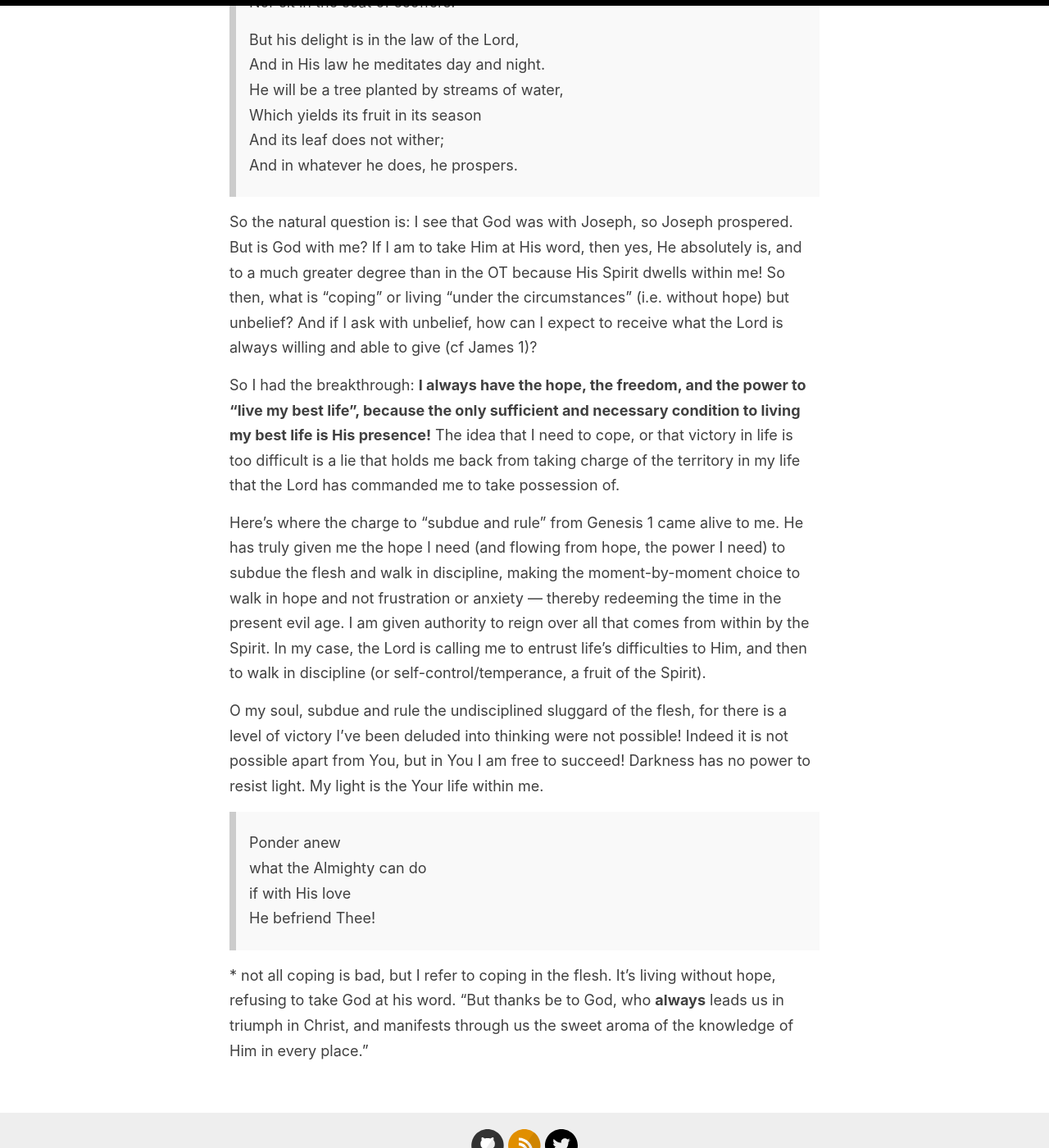
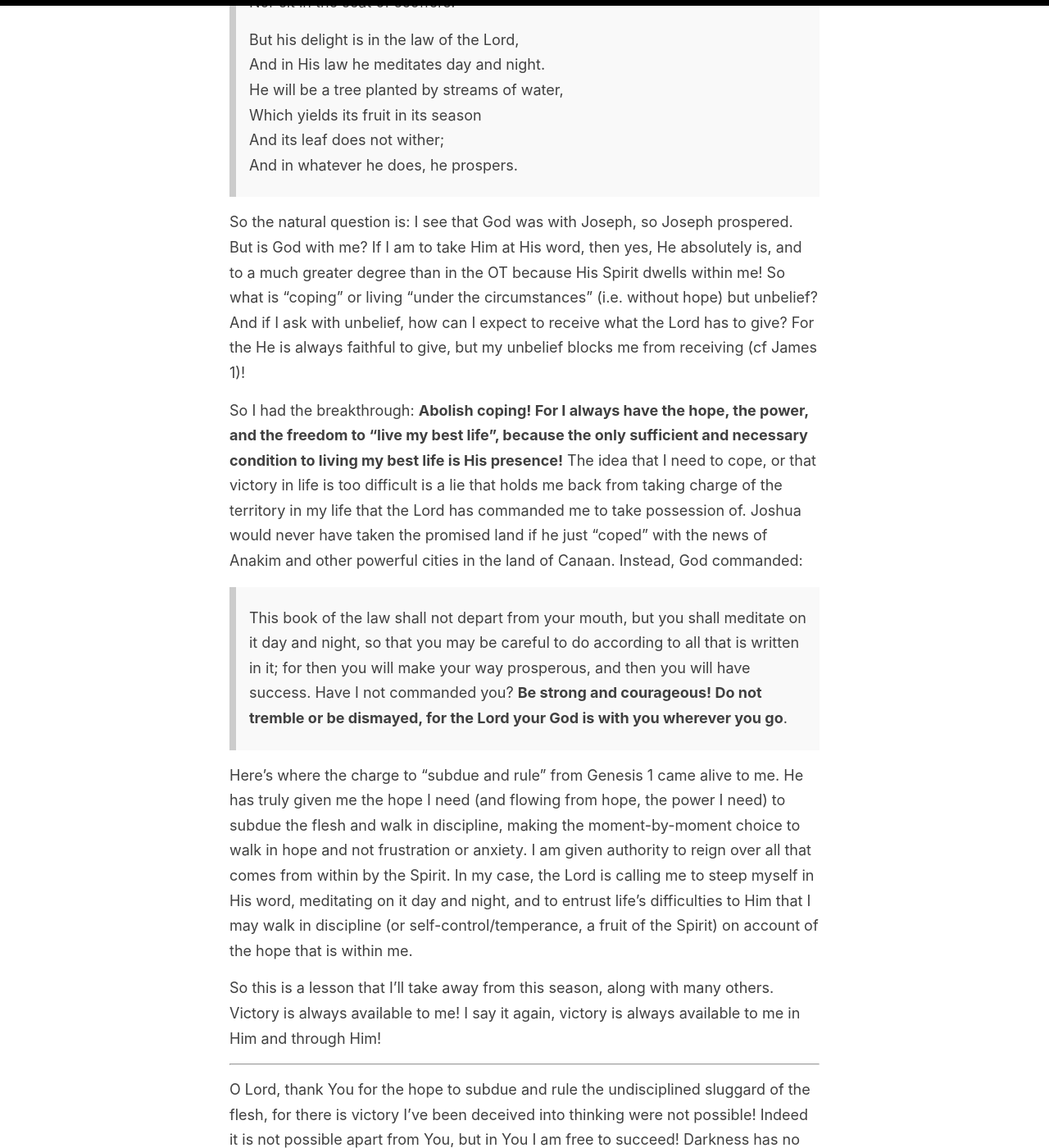
Before and after one commit to jiangts/bible-reflections, a Jekyll site: the page built from _posts/2020-04-26-psalm1.md, in a window 1280 px wide and 1400 px high, scrolled down 1358 px. Shown: the whole window at 82% size. Built offline with Jekyll 4.4.1, drawn with Linux system fonts in a browser that asks for light colours; some of the changed text lies outside the part shown.

Commit message:
Update Tue Apr 27 00:39:47 PDT 2021

```diff
--- a/_posts/2020-04-26-psalm1.md
+++ b/_posts/2020-04-26-psalm1.md
@@ -28,15 +28,19 @@ As Brian pointed out, in Genesis 38 Judah did everything wrong, repented and was
 > And its leaf does not wither;
 > And in whatever he does, he prospers.
 
-So the natural question is: I see that God was with Joseph, so Joseph prospered. But is God with me? If I am to take Him at His word, then yes, He absolutely is, and to a much greater degree than in the OT because His Spirit dwells within me! So then, what is "coping" or living "under the circumstances" (i.e. without hope) but unbelief? And if I ask with unbelief, how can I expect to receive what the Lord is always willing and able to give (cf James 1)?
+So the natural question is: I see that God was with Joseph, so Joseph prospered. But is God with me? If I am to take Him at His word, then yes, He absolutely is, and to a much greater degree than in the OT because His Spirit dwells within me! So what is "coping" or living "under the circumstances" (i.e. without hope) but unbelief? And if I ask with unbelief, how can I expect to receive what the Lord has to give? For the He is always faithful to give, but my unbelief blocks me from receiving (cf James 1)!
 
-So I had the breakthrough: **I always have the hope, the freedom, and the power to "live my best life", because the only sufficient and necessary condition to living my best life is His presence!** The idea that I need to cope, or that victory in life is too difficult is a lie that holds me back from taking charge of the territory in my life that the Lord has commanded me to take possession of.
+So I had the breakthrough: **Abolish coping! For I always have the hope, the power, and the freedom to "live my best life", because the only sufficient and necessary condition to living my best life is His presence!** The idea that I need to cope, or that victory in life is too difficult is a lie that holds me back from taking charge of the territory in my life that the Lord has commanded me to take possession of. Joshua would never have taken the promised land if he just "coped" with the news of Anakim and other powerful cities in the land of Canaan. Instead, God commanded:
 
-Here's where the charge to "subdue and rule" from Genesis 1 came alive to me. He has truly given me the hope I need (and flowing from hope, the power I need) to subdue the flesh and walk in discipline, making the moment-by-moment choice to walk in hope and not frustration or anxiety — thereby redeeming the time in the present evil age. I am given authority to reign over all that comes from within by the Spirit. In my case, the Lord is calling me to entrust life's difficulties to Him, and then to walk in discipline (or self-control/temperance, a fruit of the Spirit).
+> This book of the law shall not depart from your mouth, but you shall meditate on it day and night, so that you may be careful to do according to all that is written in it; for then you will make your way prosperous, and then you will have success. Have I not commanded you? **Be strong and courageous! Do not tremble or be dismayed, for the Lord your God is with you wherever you go**.
 
+Here's where the charge to "subdue and rule" from Genesis 1 came alive to me. He has truly given me the hope I need (and flowing from hope, the power I need) to subdue the flesh and walk in discipline, making the moment-by-moment choice to walk in hope and not frustration or anxiety. I am given authority to reign over all that comes from within by the Spirit. In my case, the Lord is calling me to steep myself in His word, meditating on it day and night, and to entrust life's difficulties to Him that I may walk in discipline (or self-control/temperance, a fruit of the Spirit) on account of the hope that is within me.
 
+So this is a lesson that I'll take away from this season, along with many others. Victory is always available to me! I say it again, victory is always available to me in Him and through Him!
 
-O my soul, subdue and rule the undisciplined sluggard of the flesh, for there is a level of victory I've been deluded into thinking were not possible! Indeed it is not possible apart from You, but in You I am free to succeed! Darkness has no power to resist light. My light is the Your life within me.
+---
+
+O Lord, thank You for the hope to subdue and rule the undisciplined sluggard of the flesh, for there is victory I've been deceived into thinking were not possible! Indeed it is not possible apart from You, but in You I am free to succeed! Darkness has no power to resist light. My light is the Your life in me. Amen.
 
 
 
@@ -65,3 +69,9 @@ O my soul, subdue and rule the undisciplined sluggard of the flesh, for there is
 
 
 \* not all coping is bad, but I refer to coping in the flesh. It's living without hope, refusing to take God at his word. "But thanks be to God, who **always** leads us in triumph in Christ, and manifests through us the sweet aroma of the knowledge of Him in every place."
+
+
+
+
+
+P.S. I'd like to write with a lot more focus & clarity than this, but clearly I have more than 1 thought running through my head so I figured I'd just put a lot of them down. Two other Scriptures that came to mind were: "not by might and not by power, but by My Spirit says the Lord of hosts". And "the Lord does not save by many or by few".  It's amazing how God communicates: at RBF we sang A Mighty Fortress, and then sang it at PBCC. We went through the Joseph story & Psalm 1, and I was recently in James and Joshua, which brought to mind the Genesis 1 passage of all things. In Parakaleo, we went through Eph 5, and did a study on Jesus as the Light, noting that darkness has no ability to overcome light. It seems that everywhere I turn, Scriptures say: "feed deeply in My word and truly trust Me for victory in life! Not good circumstances, but always victory!"
```
